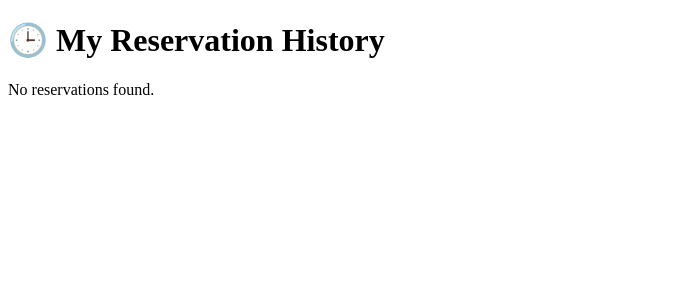
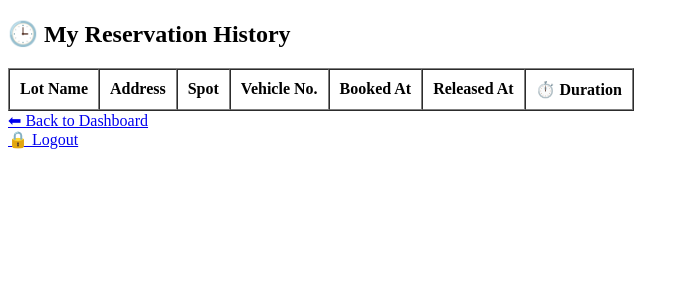
Before and after one commit to SAKSHI138/vehicle-parking-system, a Flask app: page /user_history in a window 1280 px wide. Shown: the top 300 px of the page, without its empty margins (0-689 px from the left). Run offline with Flask 3, Linux system fonts and the light colour scheme; a user stored in the database is signed in; data comes from the database, SQL or seed files in the repository; both versions use the stored data as it was after the commit; data that the repository does not hold is empty.

Commit message:
till milestone5

```diff
--- a/app.py
+++ b/app.py
@@ -1,5 +1,4 @@
-
-from flask import Flask, render_template, request, redirect, url_for, session
+from flask import Flask, render_template, request, redirect, url_for, session, flash, get_flashed_messages
 import sqlite3
 import os
 from datetime import datetime
@@ -14,6 +13,13 @@ def get_db_connection():
     conn = sqlite3.connect(DATABASE)
     conn.row_factory = sqlite3.Row
     return conn
+
+@app.template_filter('datetimeformat')
+def datetimeformat(value):
+    if value:
+        return datetime.fromisoformat(value).strftime('%d %b %Y, %I:%M %p')
+    return ''
+
 
 # Home page
 @app.route('/')
@@ -59,13 +65,25 @@ def login():
         conn.close()
 
         if user:
+            session['user'] = {
+                'id': user['id'],
+                'email': user['email'],
+                'full_name': user['full_name'],
+                'role': user['role']
+            }
             session['id'] = user['id']
-            session['email'] = user['email']
             session['role'] = user['role']
-            session['full_name'] = user['full_name']   # ✅ Important
-            return redirect(url_for('user_dashboard') if user['role'] == 'user' else url_for('admin_dashboard'))
+            session['full_name'] = user['full_name']
+
+            if user['role'] == 'admin':
+                return redirect(url_for('admin_dashboard'))
+            else:
+                return redirect(url_for('user_dashboard'))
         else:
-            return "❌ Invalid credentials"
+            return render_template('login.html', error='❌ Invalid credentials')
+
+    # ✅ Always return something here (for GET request)
+    flash("❌ Invalid credentials, please try again.")
     return render_template('login.html')
 
 
@@ -186,9 +204,48 @@ def admin_users():
     ''').fetchall()
     conn.close()
     print("Session:", session.get('user'))
+    return render_template('admin_users.html', user_spots=user_spots)
 
+@app.route('/admin/reservations')
+def admin_reservations():
+    if session.get('role') != 'admin':
+        return redirect(url_for('login'))
 
-    return render_template('admin_users.html', user_spots=user_spots)
+    conn = get_db_connection()
+    history = conn.execute('''
+        SELECT
+            l.name AS lot_name,
+            l.address AS lot_address,
+            s.spot_number,
+            h.vehicle_number,
+            h.entry_time,
+            h.exit_time,
+            u.full_name AS user_name
+        FROM parking_history h
+        JOIN parking_spots s ON h.spot_id = s.id
+        JOIN parking_lots l ON h.lot_id = l.id
+        JOIN users u ON h.user_id = u.id
+        ORDER BY h.entry_time DESC
+    ''').fetchall()
+    conn.close()
+
+    # Convert and add duration
+    converted_history = []
+    for row in history:
+        row_dict = dict(row)
+        entry = row_dict['entry_time']
+        exit = row_dict['exit_time']
+
+        if entry and exit:
+            duration = datetime.fromisoformat(exit) - datetime.fromisoformat(entry)
+            row_dict['duration'] = str(duration)
+        else:
+            row_dict['duration'] = None
+
+        converted_history.append(row_dict)
+
+    return render_template('admin_reservations.html', history=converted_history)
+
 
 @app.route('/admin/view_users')
 def view_users():
@@ -213,25 +270,28 @@ def user_dashboard():
     if 'id' not in session or session.get('role') != 'user':
         return redirect(url_for('login'))
 
+    conn = get_db_connection()
     user_id = session['id']
 
-    conn = get_db_connection()
-    lots = conn.execute('''
-    SELECT
-        lots.id,
-        lots.name,
-        lots.address,
-        COUNT(spots.id) AS total_spots,
-        SUM(CASE WHEN spots.is_occupied = 0 THEN 1 ELSE 0 END) AS available_spots
-    FROM parking_lots AS lots
-    LEFT JOIN parking_spots AS spots ON lots.id = spots.lot_id
-    GROUP BY lots.id, lots.name, lots.address
-    ''').fetchall()
+    lots = [dict(row) for row in conn.execute('SELECT * FROM parking_lots').fetchall()]
+    spot_row = conn.execute('SELECT * FROM parking_spots WHERE current_user_id = ?', (user_id,)).fetchone()
+    spot = dict(spot_row) if spot_row else None
 
+    current_lot = None
+    if spot:
+        lot_row = conn.execute('SELECT * FROM parking_lots WHERE id = ?', (spot['lot_id'],)).fetchone()
+        current_lot = dict(lot_row) if lot_row else None
+
+    full_name = conn.execute('SELECT full_name FROM users WHERE id = ?', (user_id,)).fetchone()['full_name']
     conn.close()
 
-    # ✅ Pass full_name instead of 'user'
-    return render_template('user_dashboard.html', lots=lots, full_name=session['full_name'])
+    return render_template('user_dashboard.html',
+                           full_name=full_name,
+                           lots=lots,
+                           current_spot=spot,
+                           current_lot=current_lot)
+
+
 
 @app.route('/edit_lot/<int:lot_id>', methods=['GET', 'POST'])
 def edit_lot(lot_id):
@@ -261,55 +321,71 @@ def edit_lot(lot_id):
 
 
 @app.route('/reserve/<int:lot_id>', methods=['POST'])
-def reserve_spot(lot_id):
+def reserve(lot_id):
     if 'user' not in session or session['user']['role'] != 'user':
-        return redirect(url_for('login'))
+        return redirect(url_for('login'))  # 👈 This is the part sending you to login
 
     user_id = session['user']['id']
-    vehicle_number = f"AUTO-{user_id}"  # Or capture input if needed
+    vehicle_number = f"AUTO-{random.randint(1000, 9999)}"
 
     conn = get_db_connection()
+
+    # Check if user already has a reservation
+    active = conn.execute('''
+        SELECT * FROM parking_spots
+        WHERE current_user_id = ? AND is_occupied = 1
+    ''', (user_id,)).fetchone()
+
+    if active:
+        conn.close()
+        return "❌ You already have an active reservation. Please release it first."
+
+    # Find a free spot
     spot = conn.execute('''
         SELECT * FROM parking_spots
         WHERE lot_id = ? AND is_occupied = 0
         LIMIT 1
     ''', (lot_id,)).fetchone()
 
-    if spot:
-        # Reserve it
-        conn.execute('''
-            UPDATE parking_spots
-            SET is_occupied = 1, current_user_id = ?
-            WHERE id = ?
-        ''', (user_id, spot['id']))
-
-        # Insert reservation
-        from datetime import datetime
-        now = datetime.now().isoformat()
-        conn.execute('''
-            INSERT INTO reservations (user_id, spot_id, vehicle_number, booking_time)
-            VALUES (?, ?, ?, ?)
-        ''', (user_id, spot['id'], vehicle_number, now))
-
-        # Insert into parking history (entry)
-        conn.execute('''
-            INSERT INTO parking_history (user_id, spot_id, lot_id, vehicle_number, entry_time)
-            VALUES (?, ?, ?, ?, ?)
-        ''', (user_id, spot['id'], lot_id, vehicle_number, now))
-
-        # Decrease available_spots
-        conn.execute('''
-            UPDATE parking_lots SET available_spots = available_spots - 1 WHERE id = ?
-        ''', (lot_id,))
-
-        conn.commit()
-        conn.close()
-        return redirect(url_for('user_dashboard'))
-    else:
+    if not spot:
         conn.close()
         return "❌ No available spots in this lot."
 
-@app.route('/release', methods=['POST'])
+    # Reserve spot
+    now = datetime.now().isoformat()
+    conn.execute('''
+        UPDATE parking_spots
+        SET is_occupied = 1, current_user_id = ?
+        WHERE id = ?
+    ''', (user_id, spot['id']))
+
+    # Add entry to parking history
+    conn.execute('''
+        INSERT INTO parking_history (user_id, spot_id, lot_id, vehicle_number, entry_time)
+        VALUES (?, ?, ?, ?, ?)
+    ''', (user_id, spot['id'], lot_id, vehicle_number, now))
+
+    # Decrease availability
+    conn.execute('''
+        UPDATE parking_lots
+        SET available_spots = available_spots - 1
+        WHERE id = ?
+    ''', (lot_id,))
+
+    # Insert into reservations table so history shows up
+    conn.execute('''
+        INSERT INTO reservations (user_id, spot_id, vehicle_number, booking_time)
+        VALUES (?, ?, ?, ?)
+    ''', (user_id, spot['id'], vehicle_number, now))
+
+    conn.commit()
+    conn.close()
+    # After successful reservation
+    flash("✅ Spot reserved successfully!")
+    return redirect(url_for('user_dashboard'))
+
+
+@app.route('/release', methods=['GET', 'POST'])
 def release_spot():
     if 'user' not in session or session['user']['role'] != 'user':
         return redirect(url_for('login'))
@@ -335,7 +411,7 @@ def release_spot():
             WHERE id = ?
         ''', (spot['lot_id'],))
 
-        # Update history exit time
+        # Update history
         conn.execute('''
             UPDATE parking_history
             SET exit_time = ?
@@ -343,62 +419,10 @@ def release_spot():
         ''', (now, user_id, spot['id']))
 
         conn.commit()
+        flash("🔓 Spot released successfully!")
+
     conn.close()
     return redirect(url_for('user_dashboard'))
-
-@app.route('/reserve/<int:lot_id>', methods=['POST'])
-def reserve(lot_id):
-    if 'user' not in session:
-        return redirect(url_for('login'))
-
-    user_id = session['user']['id']
-    vehicle_number = f"AUTO-{random.randint(1, 9999)}"
-
-    conn = get_db_connection()
-
-    # ✅ STEP 1: Check if the user already has a reserved spot
-    active = conn.execute('''
-        SELECT * FROM parking_spots
-        WHERE current_user_id = ? AND is_occupied = 1
-    ''', (user_id,)).fetchone()
-
-    if active:
-        conn.close()
-        return "❌ You already have an active reservation. Please release it first."
-
-    # ✅ STEP 2: Find a free spot in that lot
-    spot = conn.execute('''
-        SELECT * FROM parking_spots
-        WHERE lot_id = ? AND is_occupied = 0
-        LIMIT 1
-    ''', (lot_id,)).fetchone()
-
-    if not spot:
-        conn.close()
-        return "❌ No available spots in this lot."
-
-    # ✅ STEP 3: Reserve the spot
-    now = datetime.datetime.now()
-    conn.execute('''
-        UPDATE parking_spots
-        SET is_occupied = 1, current_user_id = ?
-        WHERE id = ?
-    ''', (user_id, spot['id']))
-
-    # ✅ STEP 4: Add entry in parking history
-    conn.execute('''
-        INSERT INTO parking_history (user_id, spot_id, vehicle_number, entry_time)
-        VALUES (?, ?, ?, ?)
-    ''', (user_id, spot['id'], vehicle_number, now))
-
-
-    conn.commit()
-    conn.close()
-    print("Checking existing reservation for user:", user_id)
-    print("Active reservation row:", active)
-
-    return redirect(url_for('user_dashboard'))
-
 
 @app.route('/user_history')
 def user_history():
@@ -406,34 +430,52 @@ def user_history():
         return redirect(url_for('login'))
 
     conn = get_db_connection()
-    history = conn.execute(
+    raw_history = conn.execute(
         '''
-        SELECT r.*, p.name AS lot_name, p.address AS lot_address, s.spot_number
-        FROM reservations r
-        JOIN parking_lots p ON r.lot_id = p.id
+        SELECT r.*, l.name AS lot_name, l.address AS lot_address, s.spot_number
+        FROM parking_history r
         JOIN parking_spots s ON r.spot_id = s.id
+        JOIN parking_lots l ON r.lot_id = l.id
         WHERE r.user_id = ?
-        ORDER BY r.booking_time DESC
+        ORDER BY r.entry_time DESC
         ''',
         (session['id'],)
     ).fetchall()
     conn.close()
 
+    history = []
+    for row in raw_history:
+        entry = dict(row)
+
+        # Convert times
+        entry_time = datetime.fromisoformat(entry['entry_time'])
+        entry['pretty_entry'] = entry_time.strftime('%d %b %Y, %I:%M %p')
+
+        if entry['exit_time']:
+            exit_time = datetime.fromisoformat(entry['exit_time'])
+            entry['pretty_exit'] = exit_time.strftime('%d %b %Y, %I:%M %p')
+            duration = exit_time - entry_time
+            entry['duration'] = str(duration)
+        else:
+            entry['pretty_exit'] = None
+            entry['duration'] = None
+
+        history.append(entry)
+
     return render_template('user_history.html', history=history)
 
 @app.route('/delete_lot/<int:lot_id>', methods=['POST'])
 def delete_lot(lot_id):
+    print("Session role:", session.get('role'))  # 👈 debug
     if session.get('role') != 'admin':
+        print("Access denied. Redirecting to login.")
         return redirect(url_for('login'))
 
     conn = get_db_connection()
-
-    # Delete spots first due to FK constraints
-    conn.execute('DELETE FROM parking_spots WHERE lot_id = ?', (lot_id,))
     conn.execute('DELETE FROM parking_lots WHERE id = ?', (lot_id,))
     conn.commit()
     conn.close()
-
+    print(f"Lot {lot_id} deleted successfully.")
     return redirect(url_for('view_lots'))
 
 @app.route('/logout')
@@ -441,17 +483,40 @@ def logout():
     user_id = session.get('id')
 
     conn = get_db_connection()
-    conn.execute('''
-        UPDATE parking_spots
-        SET is_occupied = 0, current_user_id = NULL
-        WHERE current_user_id = ?
-    ''', (user_id,))
-    conn.commit()
+
+    # Get the spot the user had (if any)
+    spot = conn.execute('''
+        SELECT * FROM parking_spots WHERE current_user_id = ?
+    ''', (user_id,)).fetchone()
+
+    if spot:
+        # Set spot as unoccupied
+        conn.execute('''
+            UPDATE parking_spots
+            SET is_occupied = 0, current_user_id = NULL
+            WHERE current_user_id = ?
+        ''', (user_id,))
+
+        # Increment available_spots in that lot
+        conn.execute('''
+            UPDATE parking_lots
+            SET available_spots = available_spots + 1
+            WHERE id = ?
+        ''', (spot['lot_id'],))
+
+        # Optionally, close any open parking history too
+        now = datetime.now().isoformat()
+        conn.execute('''
+            UPDATE parking_history
+            SET exit_time = ?
+            WHERE user_id = ? AND spot_id = ? AND exit_time IS NULL
+        ''', (now, user_id, spot['id']))
+
+        conn.commit()
+
     conn.close()
-
     session.clear()
     return redirect(url_for('home'))
-
 
 # Run app
 if __name__ == '__main__':
--- a/templates/admin_dashboard.html
+++ b/templates/admin_dashboard.html
@@ -12,6 +12,8 @@
         <li><a href="{{ url_for('add_lot') }}">➕ Add New Lot</a></li>
         <li><a href="{{ url_for('view_users') }}" class="btn btn-primary">👥 View All Users</a></li>
         <li><a href="{{ url_for('logout') }}">🚪 Logout</a></li>
+        <li><a href="{{ url_for('admin_reservations') }}">📜 View All Reservations</a></li>
+
     </ul>
 </body>
 </html>
--- a/templates/user_history.html
+++ b/templates/user_history.html
@@ -5,32 +5,48 @@
     <title>My Parking History</title>
 </head>
 <body>
-    <h1>🕒 My Reservation History</h1>
-    {% if history %}
-    <table border="1">
+    <h2>🕒 My Reservation History</h2>
+<table border="1" cellpadding="10" cellspacing="0">
     <thead>
         <tr>
-                <th>Booking Time</th>
-                <th>Vehicle Number</th>
             <th>Lot Name</th>
-                <th>Lot Address</th>
-                <th>Spot Number</th>
+            <th>Address</th>
+            <th>Spot</th>
+            <th>Vehicle No.</th>
+            <th>Booked At</th>
+            <th>Released At</th>
+            <th>⏱️ Duration</th>
         </tr>
     </thead>
     <tbody>
-            {% for row in history %}
+        {% for entry in history %}
         <tr>
-                <td>{{ row['booking_time'] }}</td>
-                <td>{{ row['vehicle_number'] }}</td>
-                <td>{{ row['lot_name'] }}</td>
-                <td>{{ row['lot_address'] }}</td>
-                <td>{{ row['spot_number'] }}</td>
+            <td>{{ entry.lot_name }}</td>
+            <td>{{ entry.lot_address }}</td>
+            <td>{{ entry.spot_number }}</td>
+            <td>{{ entry.vehicle_number }}</td>
+            <td>{{ entry.pretty_entry }}</td>
+            <td>
+                {% if entry.pretty_exit %}
+                    {{ entry.pretty_exit }}
+                {% else %}
+                    <span style="color: orange;">⏳ In Use</span>
+                {% endif %}
+            </td>
+            <td>
+                {% if entry.duration %}
+                    {{ entry.duration }}
+                {% else %}
+                    <span style="color: orange;">In Progress</span>
+                {% endif %}
+            </td>
         </tr>
         {% endfor %}
     </tbody>
 </table>
-    {% else %}
-    <p>No reservations found.</p>
-    {% endif %}
+
+<a href="{{ url_for('user_dashboard') }}">⬅ Back to Dashboard</a>
+    <br>
+    <a href="{{ url_for('logout') }}">🔒 Logout</a>
 </body>
 </html>
```
Also changed, not shown: templates/edit_lot.html (+24 -0 lines), templates/login.html (+10 -0 lines), templates/user_dashboard.html (+30 -0 lines), templates/view_lots.html (+10 -2 lines), templates/view_users.html (+8 -9 lines), parking.db. Lines whose indentation alone changed are shown as unchanged.
